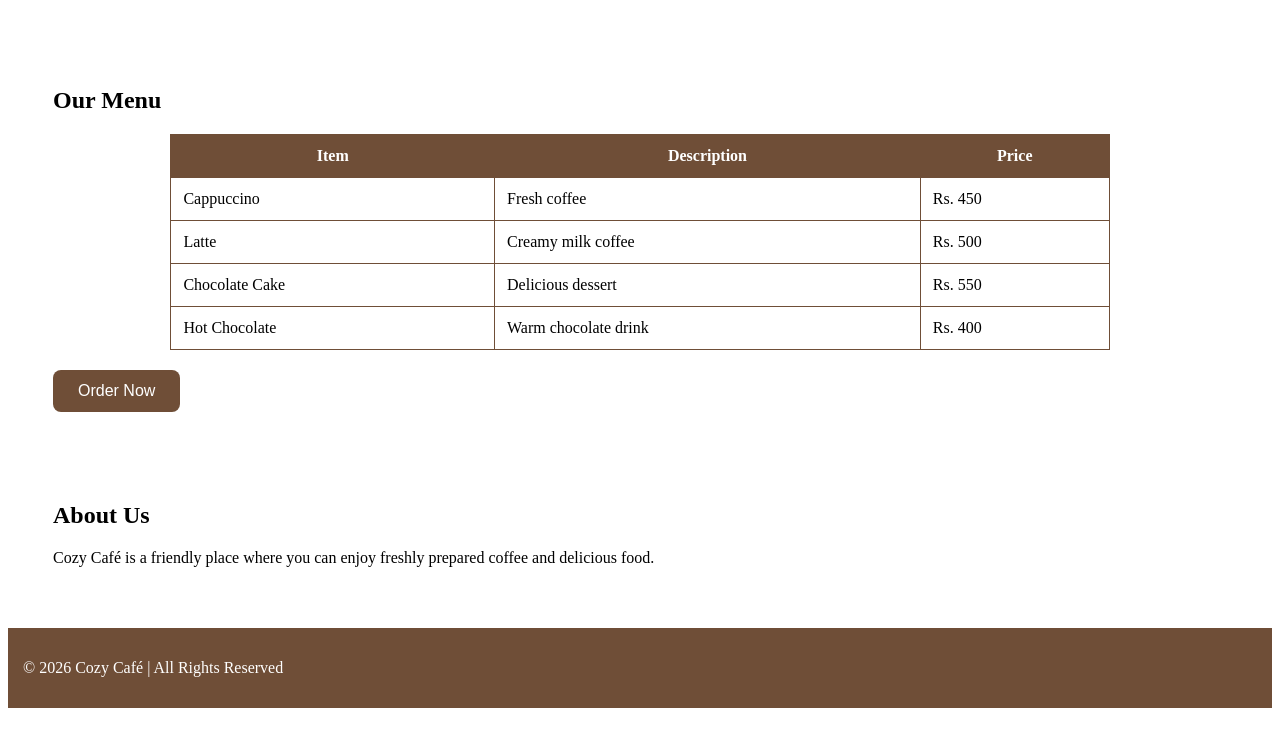
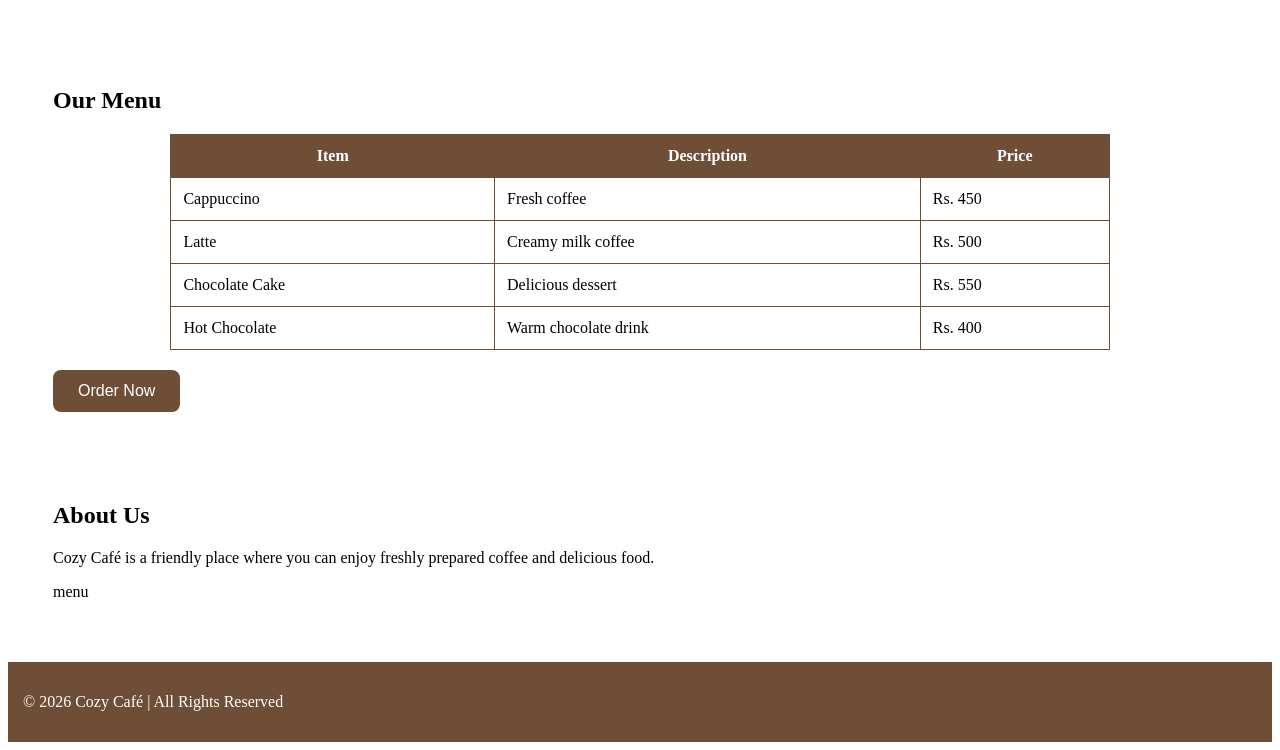
Before and after one commit to falaknaz992/cozy-cafe, a plain HTML site: page index.html in a window 1280 px wide. Shown: the part 807-1557 px from the top of the page. Before the commit the page ends 1523 px from the top, so only its background shows below. Drawn offline with Linux system fonts and the light colour scheme.

Commit message:
updated index file

```diff
--- a/index.html
+++ b/index.html
@@ -72,6 +72,9 @@
             Cozy Café is a friendly place where you can enjoy
             freshly prepared coffee and delicious food.
         </p>
+<p>
+menu
+</p>
     </section>
 
     <footer>
```
